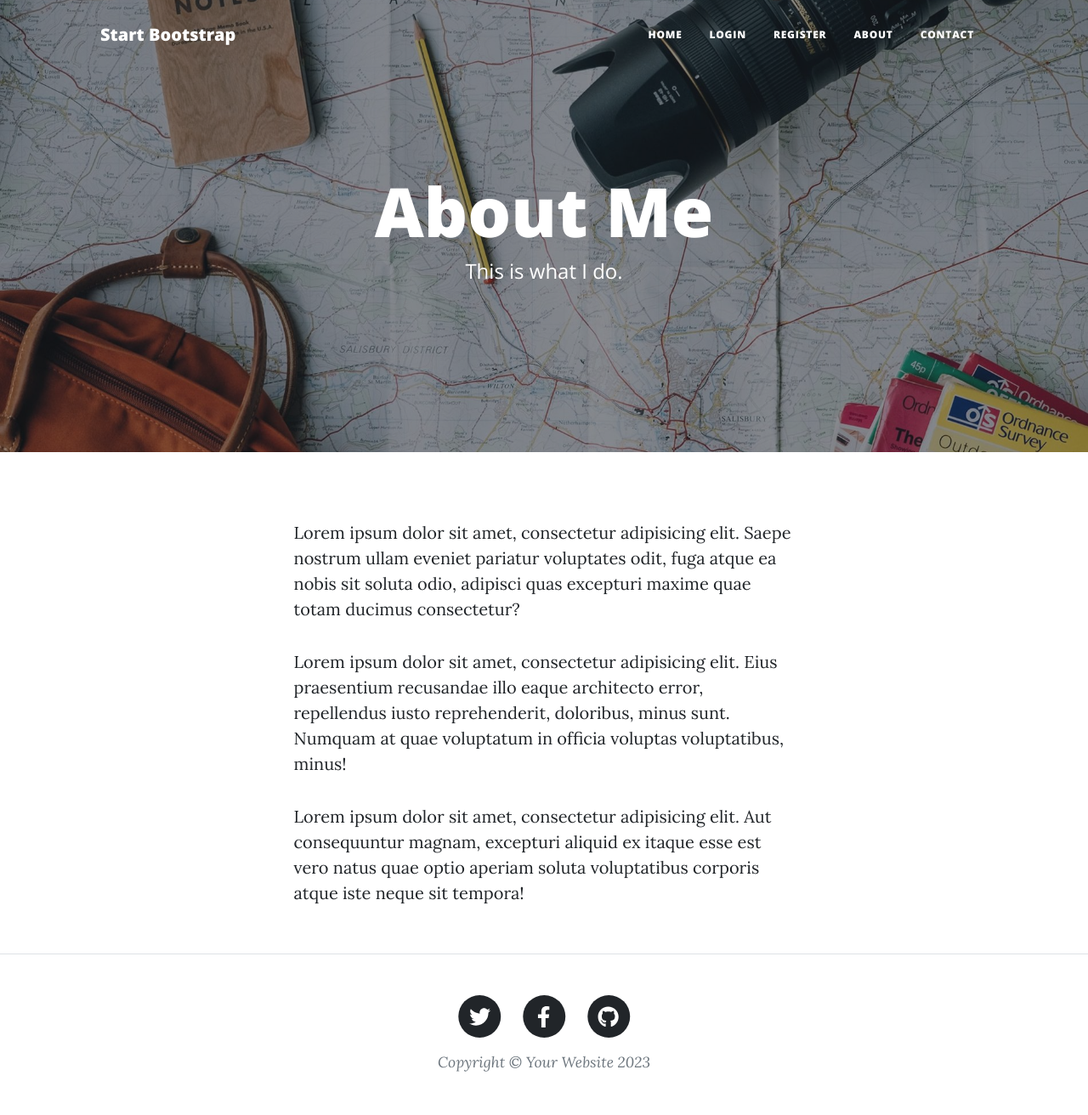
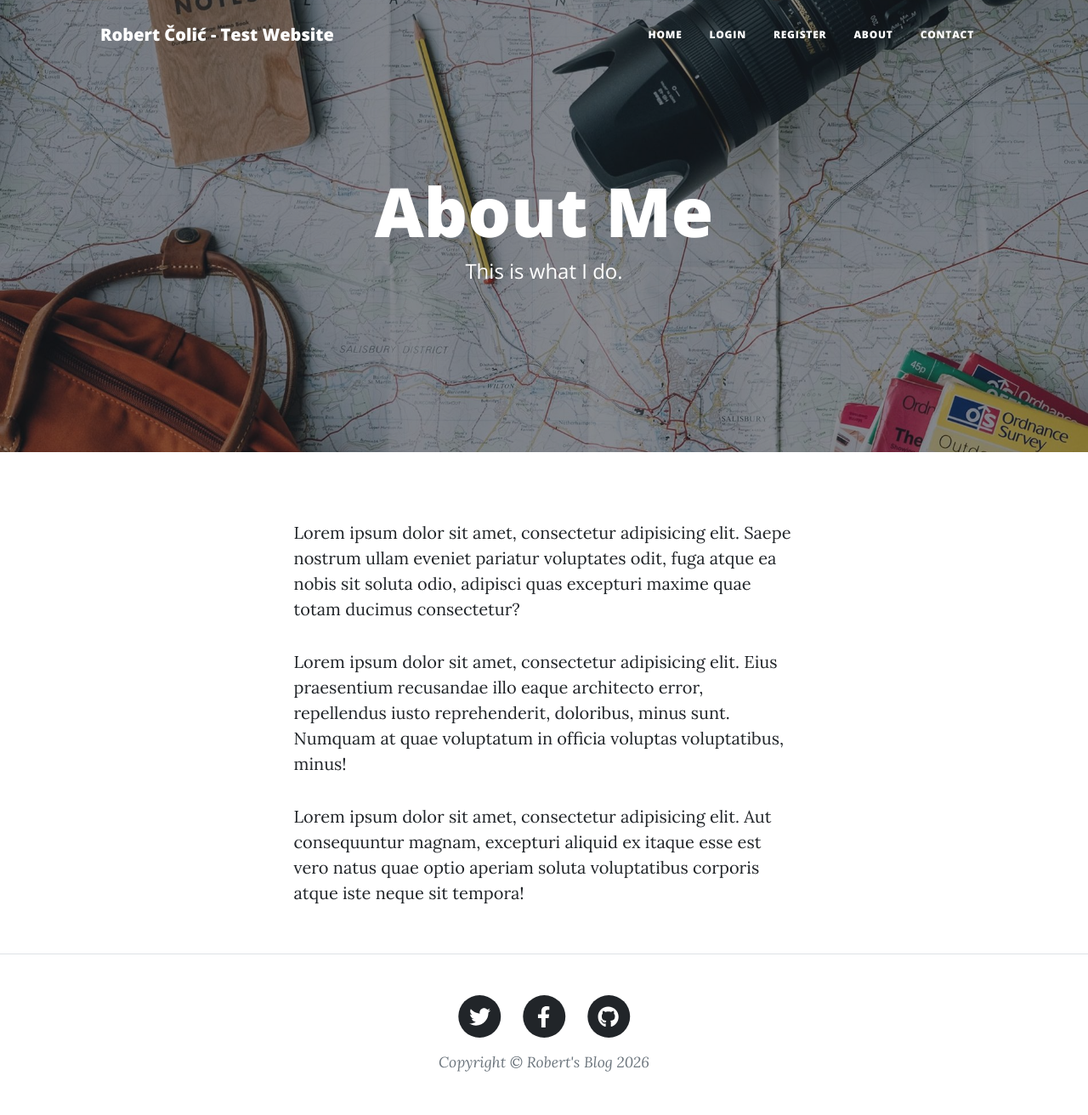
Before and after one commit to robertcolic/blog_post, a Flask app: page /about in a window 1280 px wide. Shown: the whole page at 85% size. Run offline with Flask 3, Linux system fonts and the light colour scheme; some libraries are stand-ins or nearby versions.

Commit message:
change from default to custom html

```diff
--- a/templates/footer.html
+++ b/templates/footer.html
@@ -29,7 +29,7 @@
                               </a>
                           </li>
                       </ul>
-                      <div class="small text-center text-muted fst-italic">Copyright &copy; Your Website 2023</div>
+                      <div class="small text-center text-muted fst-italic">Copyright &copy; Robert's Blog 2026</div>
                   </div>
               </div>
           </div>
--- a/templates/header.html
+++ b/templates/header.html
@@ -8,7 +8,7 @@
     />
     <meta name="description" content="" />
     <meta name="author" content="" />
-    <title>Angela's Blog</title>
+    <title>Robert's Blog</title>
     {% block styles %}
     <!-- Load Bootstrap-Flask CSS here -->
     {{ bootstrap.load_css() }}
@@ -44,7 +44,7 @@
     <!-- Navigation-->
     <nav class="navbar navbar-expand-lg navbar-light" id="mainNav">
       <div class="container px-4 px-lg-5">
-        <a class="navbar-brand" href="/">Start Bootstrap</a>
+        <a class="navbar-brand" href="/">Robert Čolić - Test Website</a>
         <button
           class="navbar-toggler"
           type="button"
```
Also changed, not shown: templates/index.html (+6 -2 lines).
